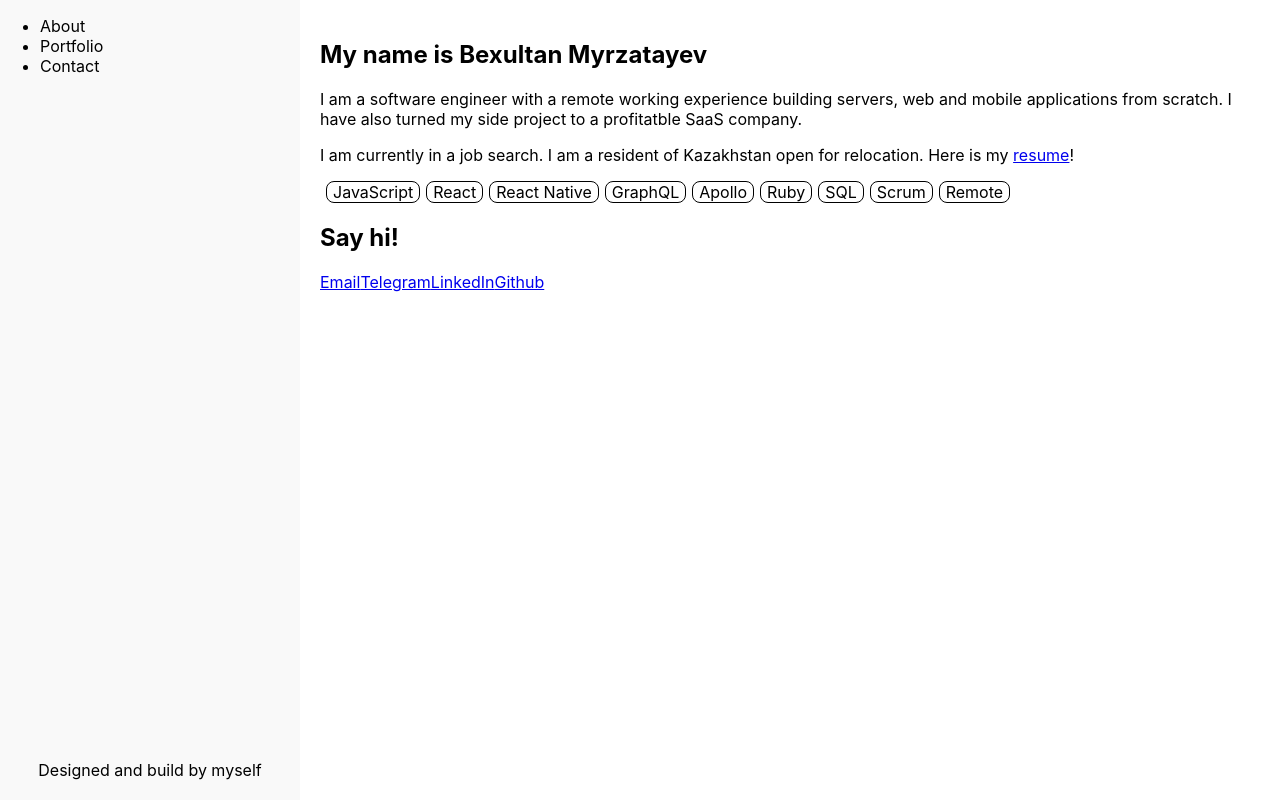
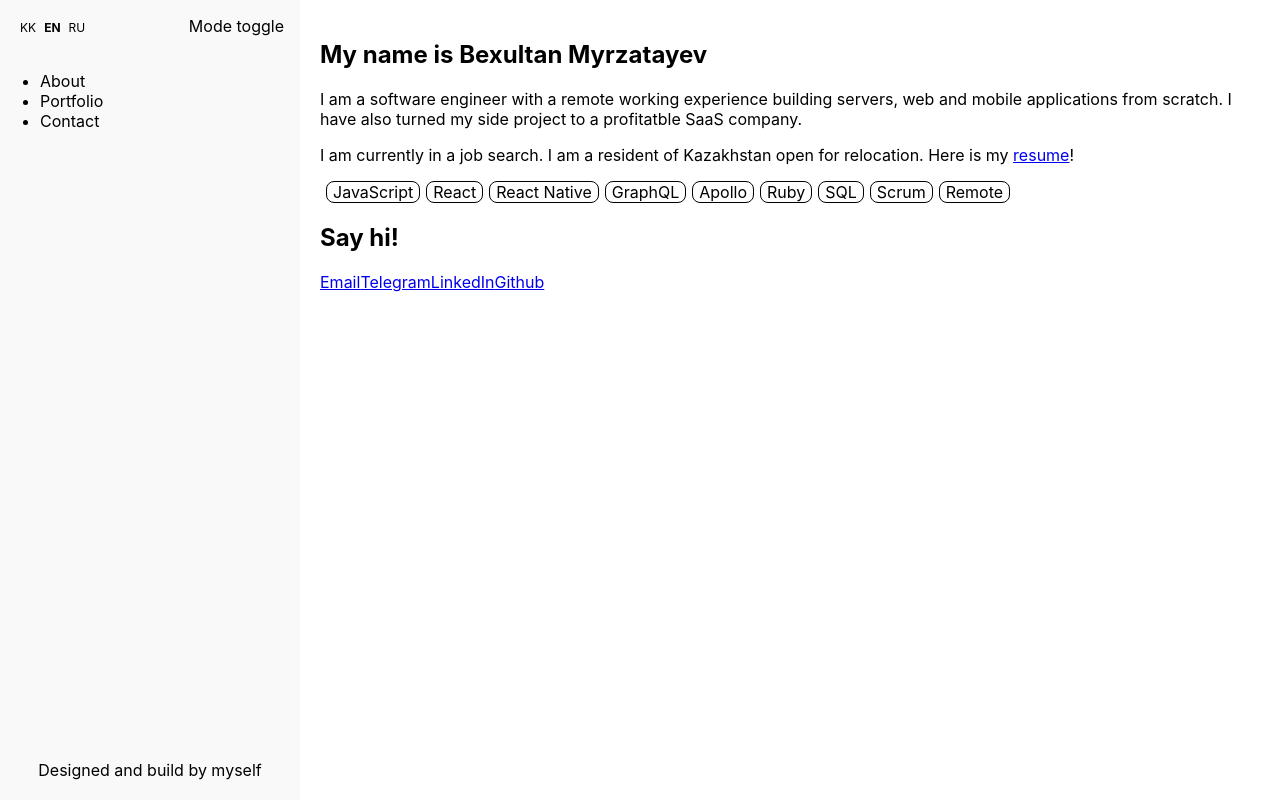
Before and after one commit to bexuma/bexuma.me, a React (Create React App) app: page / in a window 1280 px wide. Built offline with nearby package versions, Linux system fonts and the light colour scheme.

Commit message:
refactor: navbar

```diff
--- a/src/App.tsx
+++ b/src/App.tsx
@@ -1,5 +1,7 @@
-import { FunctionComponent } from 'react';
-import { AppContainer, Nav, Container, Copyright, Tag } from './styled';
+import { VoidFunctionComponent } from 'react';
+
+import { AppContainer, Container, Tag } from './styled';
+import { Navbar } from './components';
 
 const tags: Array<string> = [
   'JavaScript',
@@ -13,18 +15,9 @@ const tags: Array<string> = [
   'Remote',
 ];
 
-// eslint-disable-next-line max-lines-per-function
-const App: FunctionComponent<unknown> = () => (
+const App: VoidFunctionComponent = () => (
   <AppContainer>
-    <Nav>
-      <ul>
-        <li>About</li>
-        <li>Portfolio</li>
-        <li>Contact</li>
-      </ul>
-
-      <Copyright>Designed and build by myself</Copyright>
-    </Nav>
+    <Navbar />
     <Container>
       <section>
         <h1>My name is Bexultan Myrzatayev</h1>
--- /dev/null
+++ b/src/components/index.js
@@ -0,0 +1,3 @@
+import Navbar from './navbar';
+
+export { Navbar };
--- /dev/null
+++ b/src/components/navbar/index.tsx
@@ -0,0 +1,26 @@
+import { VoidFunctionComponent } from 'react';
+
+import { Nav, Top, LanguageContainer, Language, Copyright } from './styled';
+
+const Navbar: VoidFunctionComponent = () => (
+  <Nav>
+    <Top>
+      <LanguageContainer>
+        <Language isBold={false}>KK</Language>
+        <Language isBold>EN</Language>
+        <Language isBold={false}>RU</Language>
+      </LanguageContainer>
+      <div>Mode toggle</div>
+    </Top>
+
+    <ul>
+      <li>About</li>
+      <li>Portfolio</li>
+      <li>Contact</li>
+    </ul>
+
+    <Copyright>Designed and build by myself</Copyright>
+  </Nav>
+);
+
+export default Navbar;
--- /dev/null
+++ b/src/components/navbar/styled.ts
@@ -0,0 +1,41 @@
+import styled from 'styled-components';
+
+interface LanguageProps {
+  isBold: boolean;
+}
+
+const Nav = styled.nav`
+  width: 300px;
+  height: 100vh;
+  background-color: #f9f9f9;
+  display: flex;
+  flex-direction: column;
+`;
+
+const Top = styled.div`
+  display: inline-flex;
+  justify-content: space-between;
+  padding: 16px;
+`;
+
+const LanguageContainer = styled.ul`
+  padding: 0;
+  margin: 0;
+`;
+
+const Language = styled.li<LanguageProps>`
+  font-weight: ${({ isBold }) => (isBold ? '700' : '400')};
+  display: inline-block;
+  list-style: none;
+  padding: 4px;
+  font-size: 12px;
+`;
+
+const Copyright = styled.span`
+  width: 300px;
+  position: absolute;
+  bottom: 20px;
+  text-align: center;
+`;
+
+export { Nav, Top, LanguageContainer, Language, Copyright };
--- a/src/styled.js
+++ b/src/styled.js
@@ -3,20 +3,6 @@ import styled from 'styled-components';
 const AppContainer = styled.div`
   display: flex;
   flex-direction: row;
-`;
-
-const Nav = styled.nav`
-  width: 300px;
-  height: calc(100vh - 20px);
-  background-color: #f9f9f9;
-  padding-bottom: 20px;
-  display: flex;
-  flex-direction: column;
-  justify-content: space-between;
-`;
-
-const Copyright = styled.span`
-  text-align: center;
 `;
 
 const Container = styled.main`
@@ -32,4 +18,4 @@ const Tag = styled.div`
   margin-left: 6px;
 `;
 
-export { AppContainer, Nav, Copyright, Container, Tag };
+export { AppContainer, Container, Tag };
```
Also changed, not shown: 1 other file (tests, documents, lock files or other folders).
